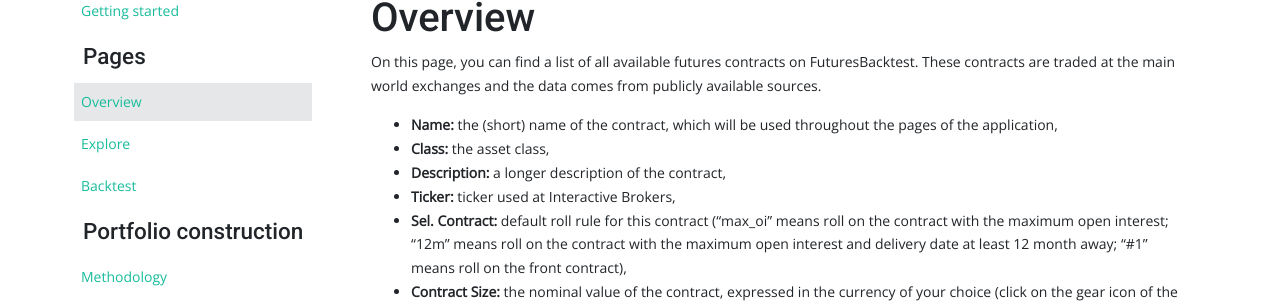
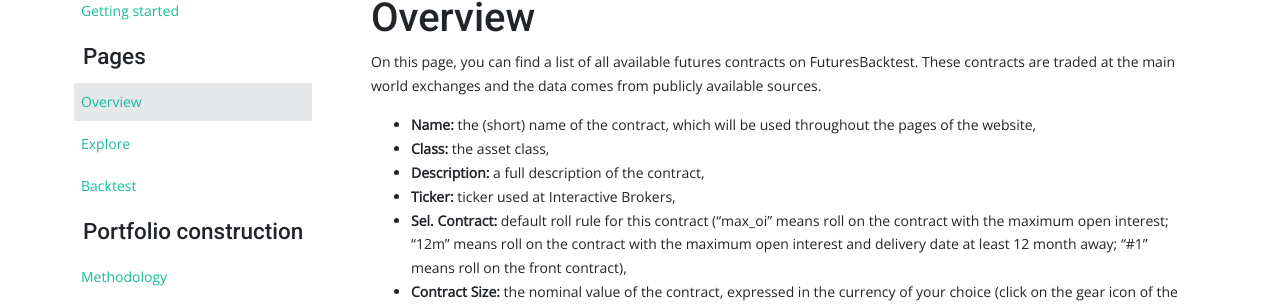
Before and after one commit to ajmal017/futuresbacktest.github.io, a Jekyll site: the page built from docs/overview.md, in a window 1280 px wide. Shown: the part 124-432 px from the top of the page. Built offline with Jekyll 4.4.1, drawn with Linux system fonts in a browser that asks for light colours; nearby versions of some CDN libraries; comment, search, counter and statistics services are not loaded.

Commit message:
sync from drive

```diff
--- a/docs/overview.md
+++ b/docs/overview.md
@@ -8,9 +8,9 @@
 
 On this page, you can find a list of all available futures contracts on FuturesBacktest. These contracts are traded at the main world exchanges and the data comes from publicly available sources.
 
-* __Name:__ the (short) name of the contract, which will be used throughout the pages of the application,
+* __Name:__ the (short) name of the contract, which will be used throughout the pages of the website,
 * __Class:__ the asset class,
-* __Description:__ a longer description of the contract,
+* __Description:__ a full description of the contract,
 * __Ticker:__ ticker used at Interactive Brokers,
 * __Sel. Contract:__ default roll rule for this contract ("max_oi" means roll on the contract with the maximum open interest; "12m" means roll on the contract with the maximum open interest and delivery date at least 12 month away; "#1" means roll on the front contract),
 * __Contract Size:__ the nominal value of the contract, expressed in the currency of your choice (click on the gear icon of the table to change it), default to USD,
```
Also changed, not shown: docs/getting-started.md (+5 -5 lines).
